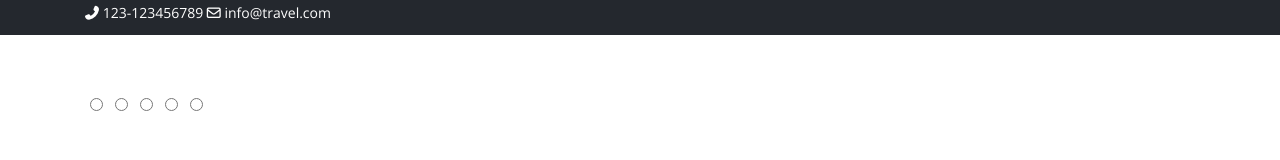
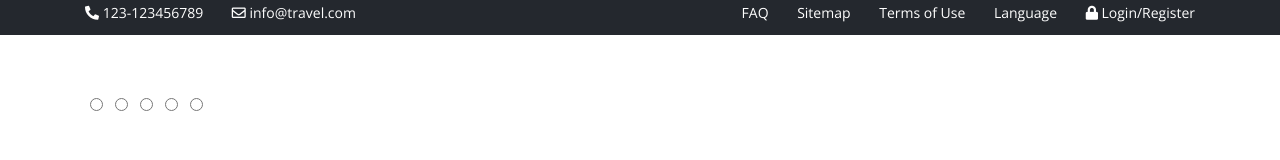
Before and after one commit to leshtaev/travel, a plain HTML site: page index.html in a window 1280 px wide. Drawn offline with nearby package versions, Linux system fonts and the light colour scheme.

Commit message:
Header is done

```diff
--- a/css/_header.scss
+++ b/css/_header.scss
@@ -13,4 +13,26 @@ header {
         height: 100%;
         justify-content: space-between;
     }
+
+    span {
+        padding-right: 15px;
+    }
+
+    span + span {
+        padding-left: 10px;
+    }
+
+    span:last-child {
+        padding-right: 0;
+    }
+
+    .nav-link {
+        color: $header-footer-font-color;
+        text-decoration: none;
+    }
+
+    .nav-link + .nav-link {
+        margin-left: 25px;
+    }
+
 }
--- a/css/font-awesome/regular.css
+++ b/css/font-awesome/regular.css
@@ -7,8 +7,8 @@
   font-style: normal;
   font-weight: 400;
   font-display: block;
-  src: url("../webfonts/fa-regular-400.eot");
-  src: url("../webfonts/fa-regular-400.eot?#iefix") format("embedded-opentype"), url("../webfonts/fa-regular-400.woff2") format("woff2"), url("../webfonts/fa-regular-400.woff") format("woff"), url("../webfonts/fa-regular-400.ttf") format("truetype"), url("../webfonts/fa-regular-400.svg#fontawesome") format("svg"); }
+  src: url("../../webfonts/fa-regular-400.eot");
+  src: url("../../webfonts/fa-regular-400.eot?#iefix") format("embedded-opentype"), url("../../webfonts/fa-regular-400.woff2") format("woff2"), url("../../webfonts/fa-regular-400.woff") format("woff"), url("../../webfonts/fa-regular-400.ttf") format("truetype"), url("../../webfonts/fa-regular-400.svg#fontawesome") format("svg"); }
 
 .far {
   font-family: 'Font Awesome 5 Free';
--- a/css/font-awesome/solid.css
+++ b/css/font-awesome/solid.css
@@ -7,8 +7,8 @@
   font-style: normal;
   font-weight: 900;
   font-display: block;
-  src: url("../webfonts/fa-solid-900.eot");
-  src: url("../webfonts/fa-solid-900.eot?#iefix") format("embedded-opentype"), url("../webfonts/fa-solid-900.woff2") format("woff2"), url("../webfonts/fa-solid-900.woff") format("woff"), url("../webfonts/fa-solid-900.ttf") format("truetype"), url("../webfonts/fa-solid-900.svg#fontawesome") format("svg"); }
+  src: url("../../webfonts/fa-solid-900.eot");
+  src: url("../../webfonts/fa-solid-900.eot?#iefix") format("embedded-opentype"), url("../../webfonts/fa-solid-900.woff2") format("woff2"), url("../../webfonts/fa-solid-900.woff") format("woff"), url("../../webfonts/fa-solid-900.ttf") format("truetype"), url("../../webfonts/fa-solid-900.svg#fontawesome") format("svg"); }
 
 .fa,
 .fas {
--- a/index.html
+++ b/index.html
@@ -27,13 +27,11 @@
                 </span>
             </div>
             <div class="nav-extra">
-                <a href="" class="nav-link"></a>
-                <a href="" class="nav-link"></a>
-                <a href="" class="nav-link"></a>
-                <a href="" class="nav-link"></a>
-                <!-- замОк -->
-                <!-- <i class="fas fa-lock"></i> -->
-                <a href="" class="nav-link"></a>
+                <a href="" class="nav-link">FAQ</a>
+                <a href="" class="nav-link">Sitemap</a>
+                <a href="" class="nav-link">Terms of Use</a>
+                <a href="" class="nav-link">Language</a>
+                <a href="" class="nav-link"><i class="fas fa-lock"></i> Login/Register</a>
             </div>
         </div>
     </header>
```
Also changed, not shown: css/main_page.css, 1 other file.
